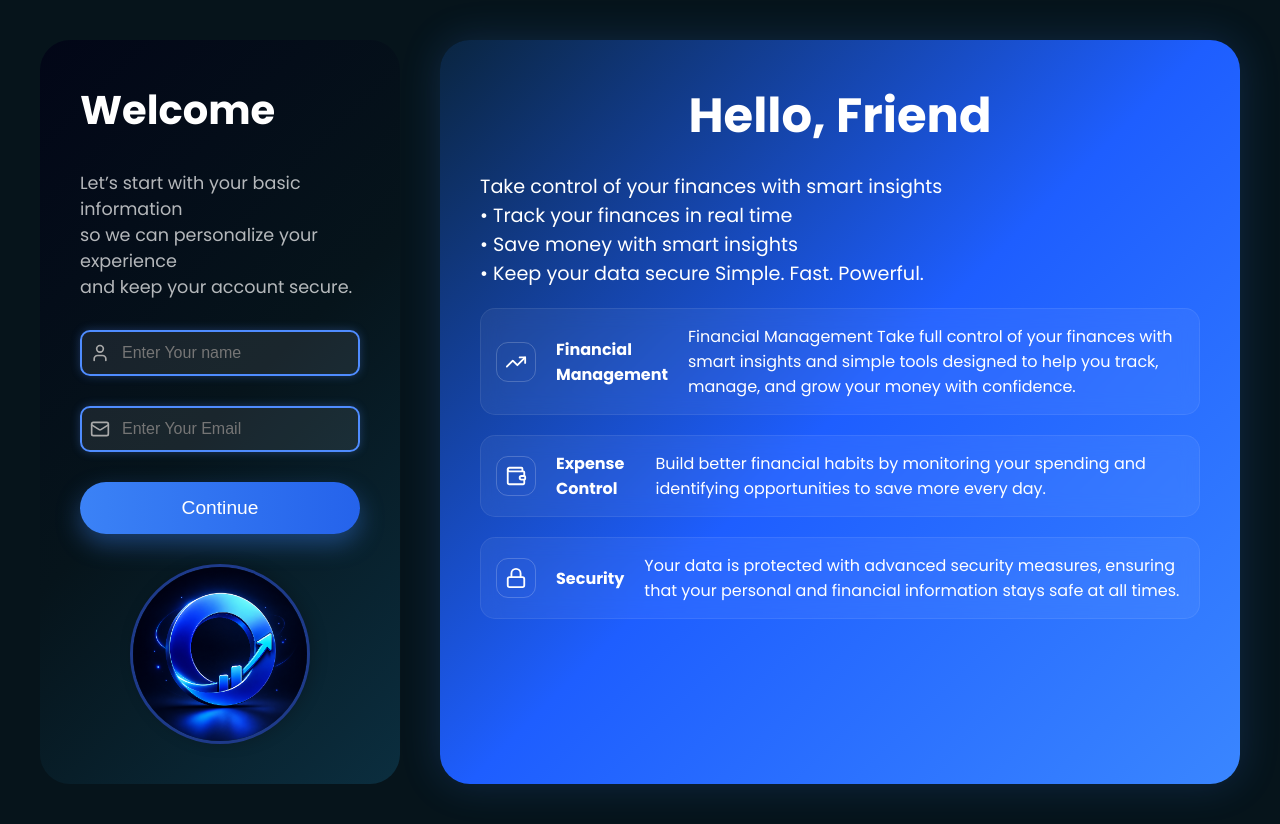
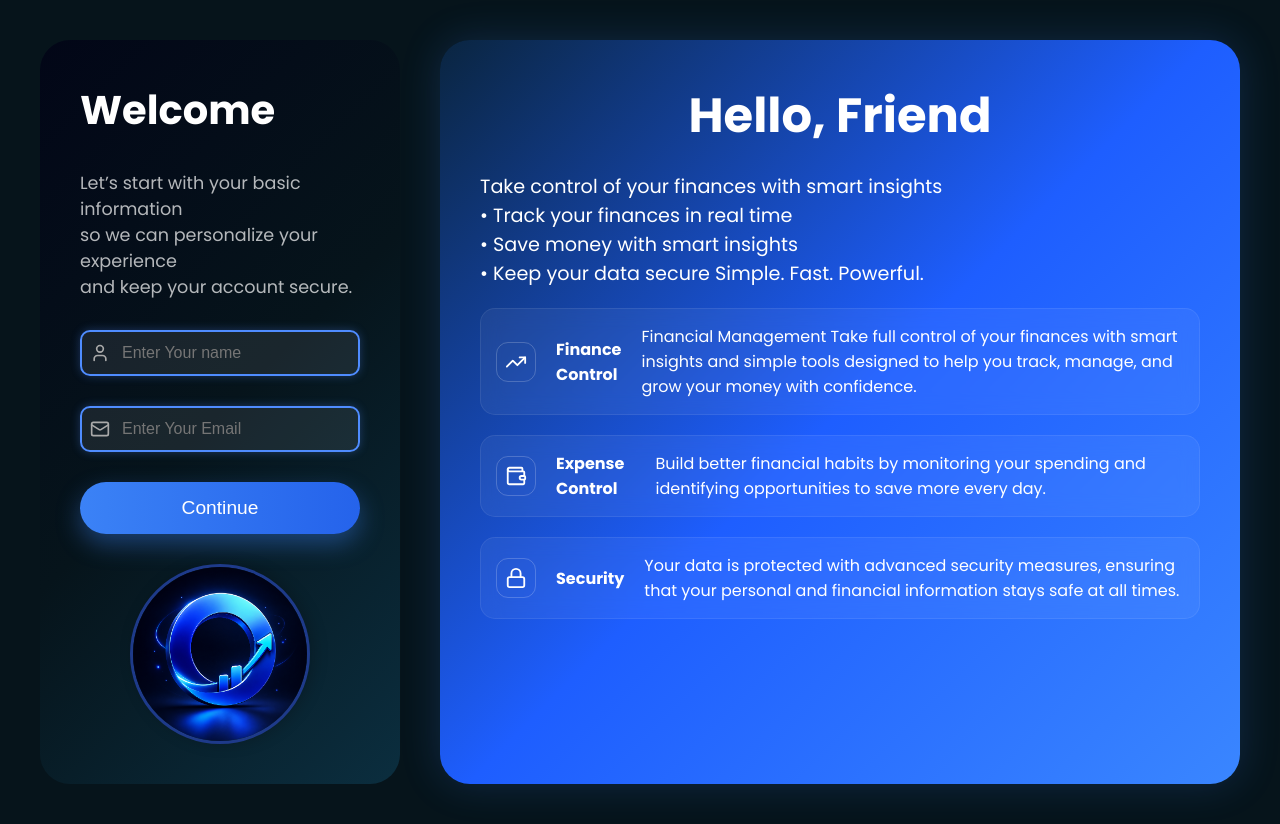
Before and after one commit to Viktor-angelo/Finsight, a React (Vite) app in the folder frontend/: page /onboarding in a window 1280 px wide. Built offline with nearby package versions, Linux system fonts and the light colour scheme; sample sign-in values are in the browser's storage.

Commit message:
new correct name update

```diff
--- a/frontend/src/components/Step1.jsx
+++ b/frontend/src/components/Step1.jsx
@@ -72,7 +72,7 @@ function Step1({ formData, setFormData, next }) {
 
           <div className="cardItem">
             <TrendingUp className="cardIcon" size={40} />
-            <h4> Financial Management </h4>
+            <h4> Finance Control</h4>
             <p className="pFinance">
               Financial Management Take full control of your finances with smart
               insights and simple tools designed to help you track, manage, and
--- a/frontend/src/components/Step2.jsx
+++ b/frontend/src/components/Step2.jsx
@@ -70,7 +70,7 @@ function Step2({ formData, setFormData, next }) {
 
           <div className="cardItem">
             <TrendingUp className="cardIcon" size={40} />
-            <h4> Financial Management </h4>
+            <h4>Finance Control</h4>
             <p className="pFinance">
               Financial Management Take full control of your finances with smart
               insights and simple tools designed to help you track, manage, and
--- a/frontend/src/components/Step3.jsx
+++ b/frontend/src/components/Step3.jsx
@@ -71,7 +71,7 @@ function Step3({ formData, setFormData, next }) {
 
           <div className="cardItem">
             <TrendingUp className="cardIcon" size={40} />
-            <h4> Financial Management </h4>
+            <h4>Finance Control</h4>
             <p className="pFinance">
               Financial Management Take full control of your finances with smart
               insights and simple tools designed to help you track, manage, and
```
